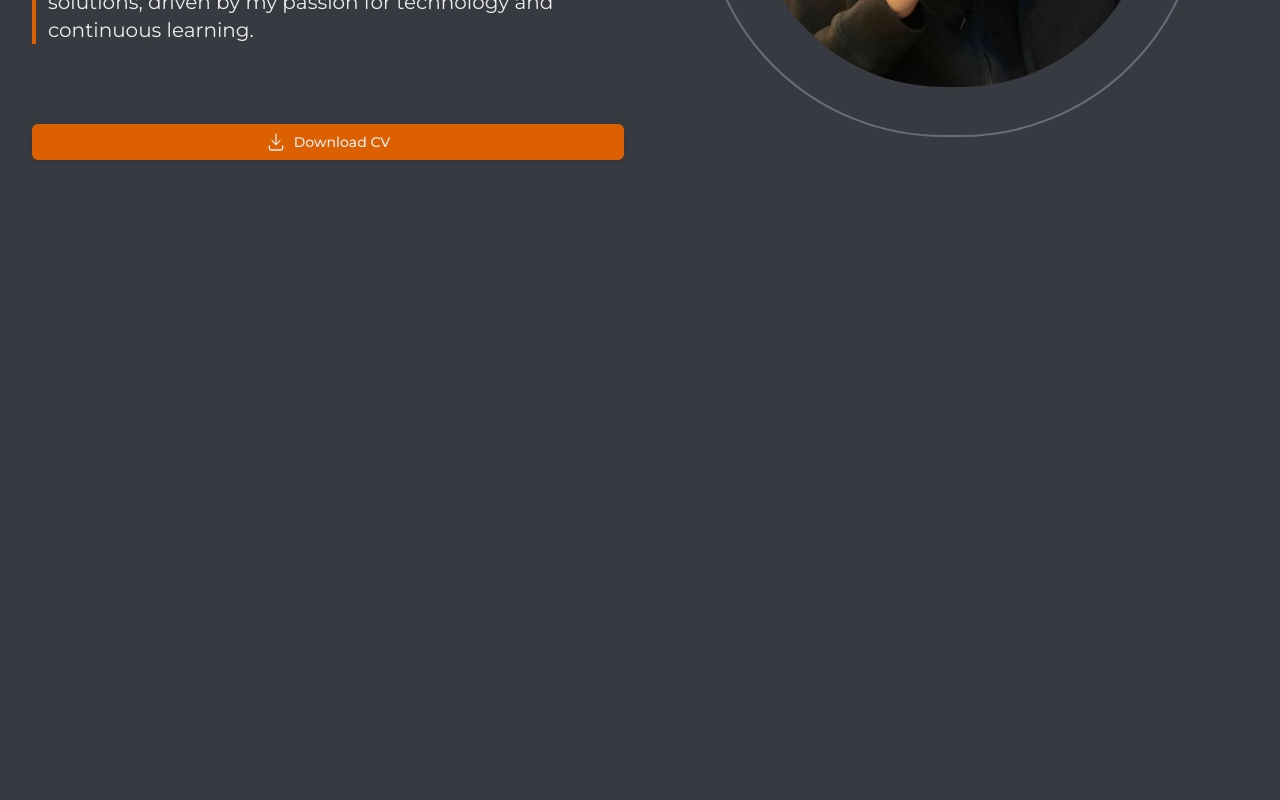
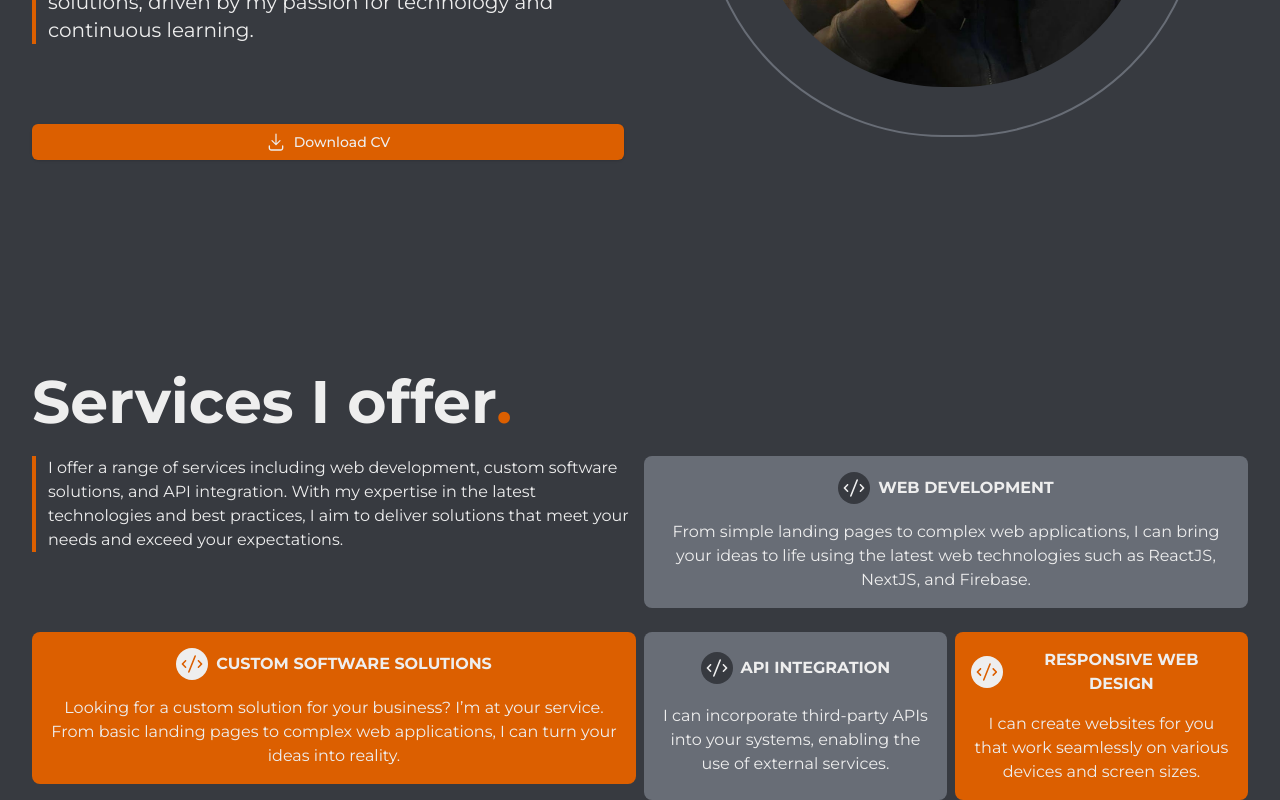
Before and after one commit to gelotuason/ferangelo-tuason, a Next.js app: page / in a window 1280 px wide. Shown: the part 1264-2064 px from the top of the page. Before the commit the page ends 1636 px from the top, so only its background shows below. Built offline with nearby package versions, Linux system fonts and the light colour scheme.

Commit message:
add services section

```diff
--- a/src/app/page.tsx
+++ b/src/app/page.tsx
@@ -1,11 +1,13 @@
 import HeroSection from "@/ui/header/hero-section";
 import AboutSection from "@/ui/about/about-section";
+import ServicesSection from "@/ui/services/services-section";
 
 export default function Home() {
   return (
     <main>
       <HeroSection />
       <AboutSection />
+      <ServicesSection />
     </main>
   );
 }
--- /dev/null
+++ b/src/ui/services/description.tsx
@@ -0,0 +1,11 @@
+export default function Description() {
+    return (
+        <div className="h-max border-l-4 ps-3 border-accent">
+            <p>
+                I offer a range of services including web development, custom software solutions, and API integration.
+                With my expertise in the latest technologies and best practices, I aim to deliver solutions that meet
+                your needs and exceed your expectations.
+            </p>
+        </div>
+    )
+}
--- /dev/null
+++ b/src/ui/services/my-services.tsx
@@ -0,0 +1,59 @@
+import { CodeIcon } from "@radix-ui/react-icons"
+
+export function WebDevelopment() {
+    return (
+        <div className="grid gap-4 text-center bg-secondary rounded-lg p-4">
+            <h1 className="flex justify-center items-center gap-2 font-bold">
+                <CodeIcon className="w-8 h-8 rounded-full bg-primary p-1" />
+                WEB DEVELOPMENT
+            </h1>
+            <p>
+                From simple landing pages to complex web applications, I can bring your ideas to life
+                using the latest web technologies such as ReactJS, NextJS, and Firebase.
+            </p>
+        </div>
+    )
+}
+
+export function CustomSoftwareSolutions() {
+    return (
+        <div className="grid gap-4 text-center bg-accent rounded-lg p-4">
+            <h1 className="flex justify-center items-center gap-2 font-bold text-">
+                <CodeIcon className="w-8 h-8 rounded-full text-accent bg-foreground p-1" />
+                CUSTOM SOFTWARE SOLUTIONS
+            </h1>
+            <p>
+                Looking for a custom solution for your business? I’m at your service.
+                From basic landing pages to complex web applications, I can turn your ideas into reality.
+            </p>
+        </div>
+    )
+}
+
+export function ApiIntegration() {
+    return (
+        <div className="grid gap-4 text-center bg-secondary rounded-lg p-4">
+            <h1 className="flex justify-center items-center gap-2 font-bold">
+                <CodeIcon className="w-8 h-8 rounded-full bg-primary p-1" />
+                API INTEGRATION
+            </h1>
+            <p>
+                I can incorporate third-party APIs into your systems, enabling the use of external services.
+            </p>
+        </div>
+    )
+}
+
+export function ResponsiveWebDesign() {
+    return (
+        <div className="grid gap-4 text-center bg-accent rounded-lg p-4">
+            <h1 className="flex justify-center items-center gap-2 font-bold text-">
+                <CodeIcon className="w-8 h-8 rounded-full text-accent bg-foreground p-1" />
+                RESPONSIVE WEB DESIGN
+            </h1>
+            <p>
+                I can create websites for you that work seamlessly on various devices and screen sizes.
+            </p>
+        </div>
+    )
+}
--- /dev/null
+++ b/src/ui/services/services-section.tsx
@@ -0,0 +1,31 @@
+import Description from "./description";
+import { WebDevelopment, CustomSoftwareSolutions, ApiIntegration, ResponsiveWebDesign } from "./my-services";
+
+export default function ServicesSection() {
+    return (
+        <section className="container h-max">
+            <h1 className="font-bold text-6xl">Services I offer<span className="text-accent">.</span></h1>
+            <div className="grid grid-rows-2 mt-6 gap-2 h-full">
+                <div className="grid grid-cols-2 gap-2">
+                    <div className="cols-span-1">
+                        <Description />
+                    </div>
+                    <div className="cols-span-1">
+                        <WebDevelopment />
+                    </div>
+                </div>
+                <div className="grid grid-cols-2 gap-2">
+                    <div className="cols-span-1">
+                        <CustomSoftwareSolutions />
+                    </div>
+                    <div className="cols-span-1">
+                        <div className="flex justify-between gap-2">
+                            <ApiIntegration />
+                            <ResponsiveWebDesign />
+                        </div>
+                    </div>
+                </div>
+            </div>
+        </section>
+    )
+}
```
